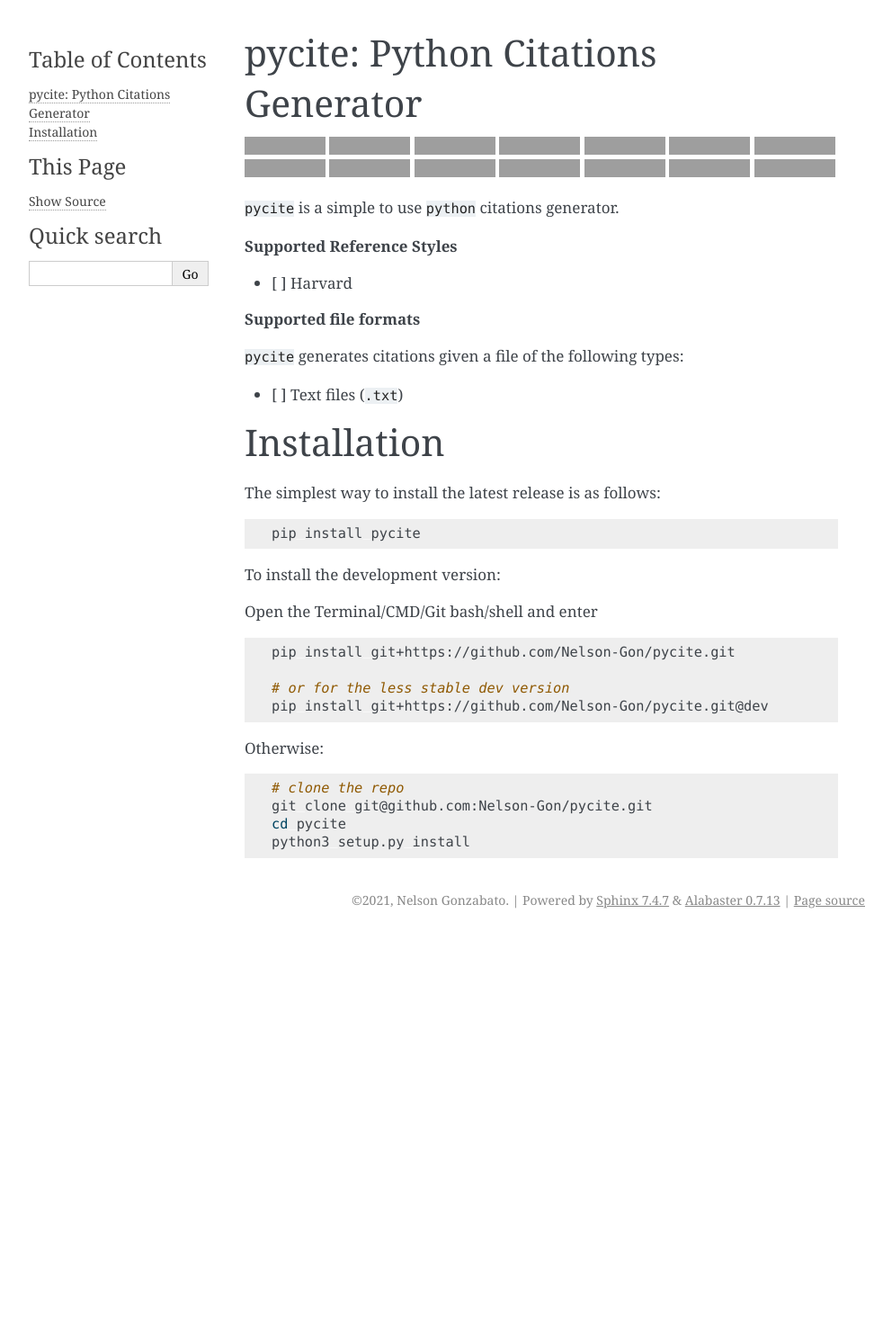
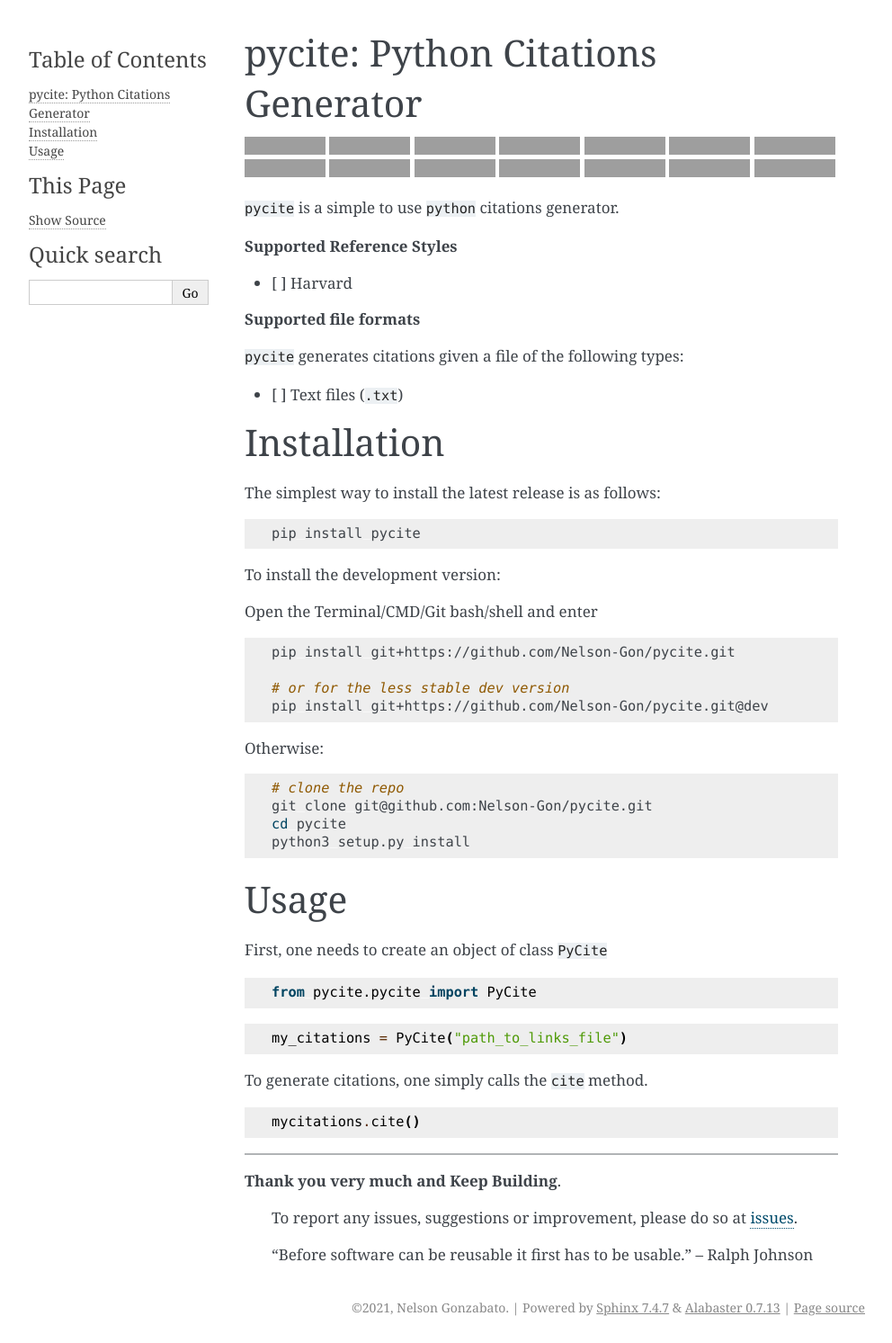
Before and after one commit to Nelson-Gon/pycite, a Sphinx documentation site: the page built from docs/source/README.rst, in a window 1280 px wide, cut to the strip 0-1493 px from the top of the page. Shown: the whole strip at 90% size, without its empty margins (148-1140 px from the left). Built offline with Sphinx 7.4.7, drawn with Linux system fonts in a browser that asks for light colours; before the commit the page ends 1040 px from its top, so only the background shows below that; grey boxes are pictures that could not be loaded.

Commit message:
Extend docs

```diff
--- a/docs/source/README.rst
+++ b/docs/source/README.rst
@@ -116,3 +116,33 @@ Otherwise:
    git clone git@github.com:Nelson-Gon/pycite.git
    cd pycite
    python3 setup.py install
+
+Usage
+=====
+
+First, one needs to create an object of class ``PyCite``
+
+.. code-block:: python
+
+   from pycite.pycite import PyCite
+
+.. code-block:: python
+
+   my_citations = PyCite("path_to_links_file")
+
+To generate citations, one simply calls the ``cite`` method.
+
+.. code-block:: python
+
+   mycitations.cite()
+
+----
+
+**Thank you very much and Keep Building**.
+
+..
+
+   To report any issues, suggestions or improvement, please do so
+   at `issues <https://github.com/Nelson-Gon/pycite/issues>`_.
+
+   “Before software can be reusable it first has to be usable.” – Ralph Johnson
```
Also changed, not shown: README.md (+27 -0 lines).
